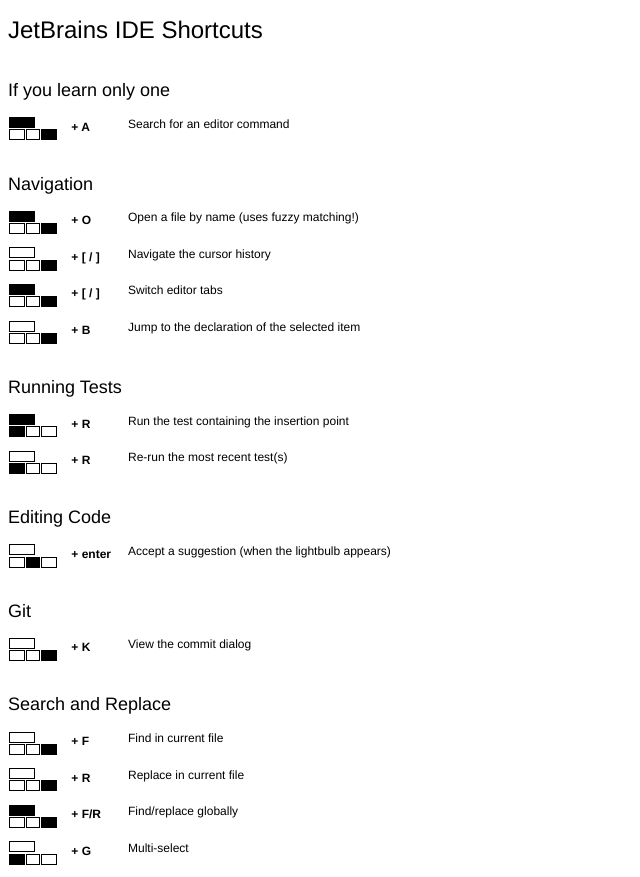
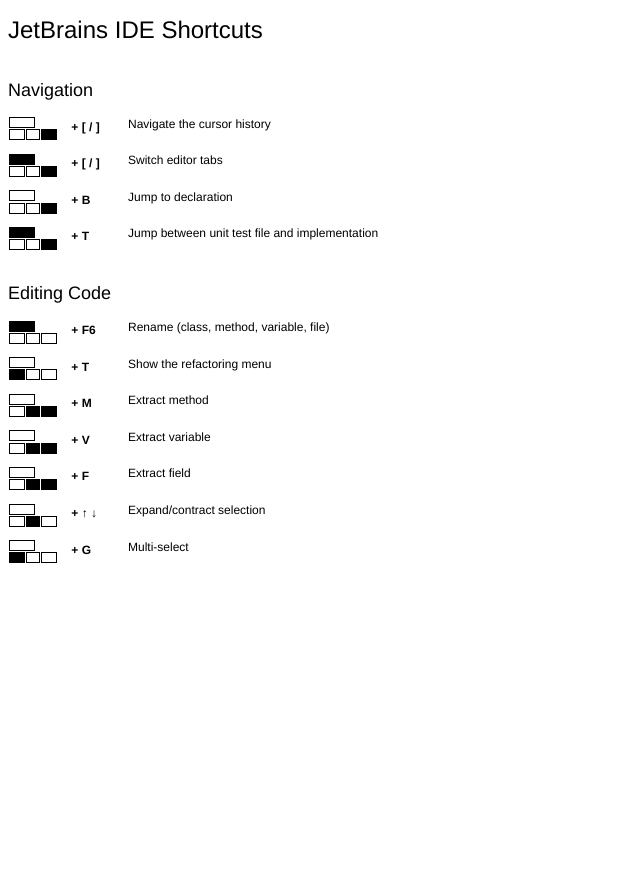
Before and after one commit to benchristel/shortcut-cheatsheets, a plain HTML site: page jetbrains-level-2.html in a window 1280 px wide. Shown: the whole page, without its empty margins (0-640 px from the left). After the commit the page ends 800 px from the top, so only its background shows below. Drawn offline with Linux system fonts and the light colour scheme.

Commit message:
Make different 'level 1' and 'level 2' shortcuts for JetBrains

```diff
--- a/jetbrains-level-2.html
+++ b/jetbrains-level-2.html
@@ -7,89 +7,52 @@
 <body>
 <h1>JetBrains IDE Shortcuts</h1>
 
-<h2>If you learn only one</h2>
-
-<div data-shortcut
-     data-modifiers="cmd shift"
-     data-key="A"
-     data-description="Search for an editor command"></div>
-
-
 <h2>Navigation</h2>
 
-<div data-shortcut
-     data-modifiers="cmd shift"
-     data-key="O"
-     data-description="Open a file by name (uses fuzzy matching!)"></div>
-
-<div data-shortcut
-     data-modifiers="cmd"
+<div data-modifiers="cmd"
      data-key="[ / ]"
      data-description="Navigate the cursor history"></div>
 
-<div data-shortcut
-     data-modifiers="cmd shift"
+<div data-modifiers="cmd shift"
      data-key="[ / ]"
      data-description="Switch editor tabs"></div>
 
-<div data-shortcut
-     data-modifiers="cmd"
+<div data-modifiers="cmd"
      data-key="B"
-     data-description="Jump to the declaration of the selected item"></div>
+     data-description="Jump to declaration"></div>
 
-
-
-<h2>Running Tests</h2>
-
-<div data-shortcut
-     data-modifiers="ctrl shift"
-     data-key="R"
-     data-description="Run the test containing the insertion point"></div>
-
-<div data-shortcut
-     data-modifiers="ctrl"
-     data-key="R"
-     data-description="Re-run the most recent test(s)"></div>
-
+<div data-modifiers="cmd shift"
+     data-key="T"
+     data-description="Jump between unit test file and implementation"></div>
 
 
 <h2>Editing Code</h2>
 
-<div data-shortcut
-     data-modifiers="alt"
-     data-key="enter"
-     data-description="Accept a suggestion (when the lightbulb appears)"></div>
+<div data-modifiers="shift"
+     data-key="F6"
+     data-description="Rename (class, method, variable, file)"></div>
 
+<div data-modifiers="ctrl"
+     data-key="T"
+     data-description="Show the refactoring menu"></div>
 
+<div data-modifiers="alt cmd"
+     data-key="M"
+     data-description="Extract method"></div>
 
-<h2>Git</h2>
+<div data-modifiers="alt cmd"
+     data-key="V"
+     data-description="Extract variable"></div>
 
-<div data-shortcut
-     data-modifiers="cmd"
-     data-key="K"
-     data-description="View the commit dialog"></div>
+<div data-modifiers="alt cmd"
+     data-key="F"
+     data-description="Extract field"></div>
 
+<div data-modifiers="alt"
+     data-key="&uarr; &darr;"
+     data-description="Expand/contract selection"></div>
 
-
-<h2>Search and Replace</h2>
-
-<div data-shortcut
-     data-modifiers="cmd"
-     data-key="F"
-     data-description="Find in current file"></div>
-
-<div data-shortcut
-     data-modifiers="cmd"
-     data-key="R"
-     data-description="Replace in current file"></div>
-
-<div data-shortcut
-     data-modifiers="cmd shift"
-     data-key="F/R"
-     data-description="Find/replace globally"></div>
-
-<div data-shortcut
-     data-modifiers="ctrl"
+<div data-modifiers="ctrl"
      data-key="G"
      data-description="Multi-select"></div>
 
--- a/render-shortcuts.js
+++ b/render-shortcuts.js
@@ -17,7 +17,7 @@ function dangerouslyRenderShortcut(modifierKeys, key, description) {
     '</div>')
 }
 
-var shortcutElements = document.querySelectorAll('[data-shortcut]');
+var shortcutElements = document.querySelectorAll('[data-key]');
 
 for (var i = 0; i < shortcutElements.length; i++) {
     var shortcut = shortcutElements[i];
```
Also changed, not shown: jetbrains-level-1.html (+13 -38 lines).
